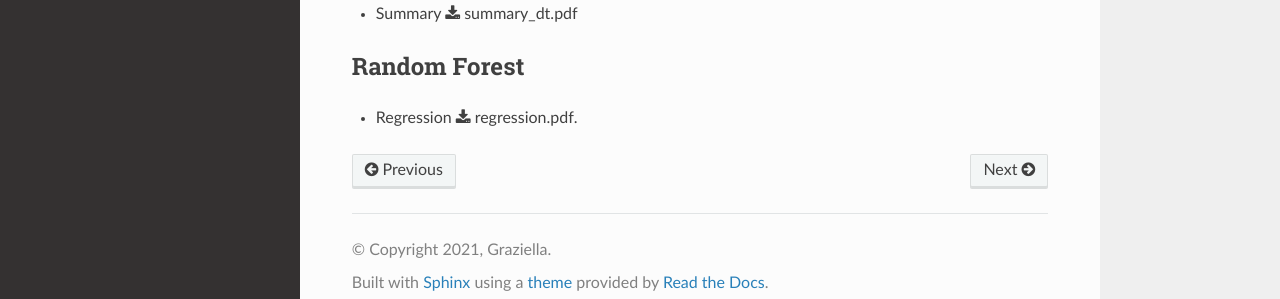
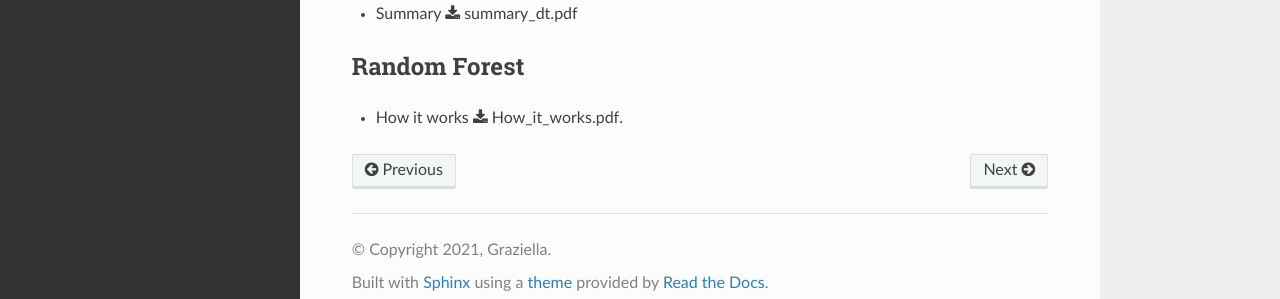
Before and after one commit to jzanetti/Sijin_ML, a Sphinx documentation site: the page built from docs/source/decision_tree/decision_tree.rst, in a window 1280 px wide and 1090 px high. Shown: the part 771-1070 px from the top of the window. Built offline with Sphinx 7.4.7 and the Read the Docs theme 2.0.0, drawn with Linux system fonts in a browser that asks for light colours.

Commit message:
Update decision_tree.rst

```diff
--- a/docs/source/decision_tree/decision_tree.rst
+++ b/docs/source/decision_tree/decision_tree.rst
@@ -17,12 +17,12 @@ Decision trees are among the most popular machine learning algorithms given thei
 
 Growing trees
 --------
-* Introduction :download:`decision_tree_introduction.pdf <dt_regression_vs_classification.pdf>`.
-* Classification :download:`classification.pdf <dt_classification.pdf>`
-* Regression :download:`regression.pdf <dt_regression.pdf>`.
-* Overfitting for decision tree :download:`overfitting_dt.pdf <dt_overfitting.pdf>`
-* Summary :download:`summary_dt.pdf <dt_summary.pdf>`
+* Introduction :download:`decision_tree_introduction.pdf <pdf/dt_regression_vs_classification.pdf>`.
+* Classification :download:`classification.pdf <pdf/dt_classification.pdf>`
+* Regression :download:`regression.pdf <pdf/dt_regression.pdf>`.
+* Overfitting for decision tree :download:`overfitting_dt.pdf <pdf/dt_overfitting.pdf>`
+* Summary :download:`summary_dt.pdf <pdf/dt_summary.pdf>`
 
 Random Forest
 --------
-* Regression :download:`regression.pdf <some_extra_file.pdf>`.
+* How it works :download:`How_it_works.pdf <pdf/rf_how_it_works.pdf>`.
```
